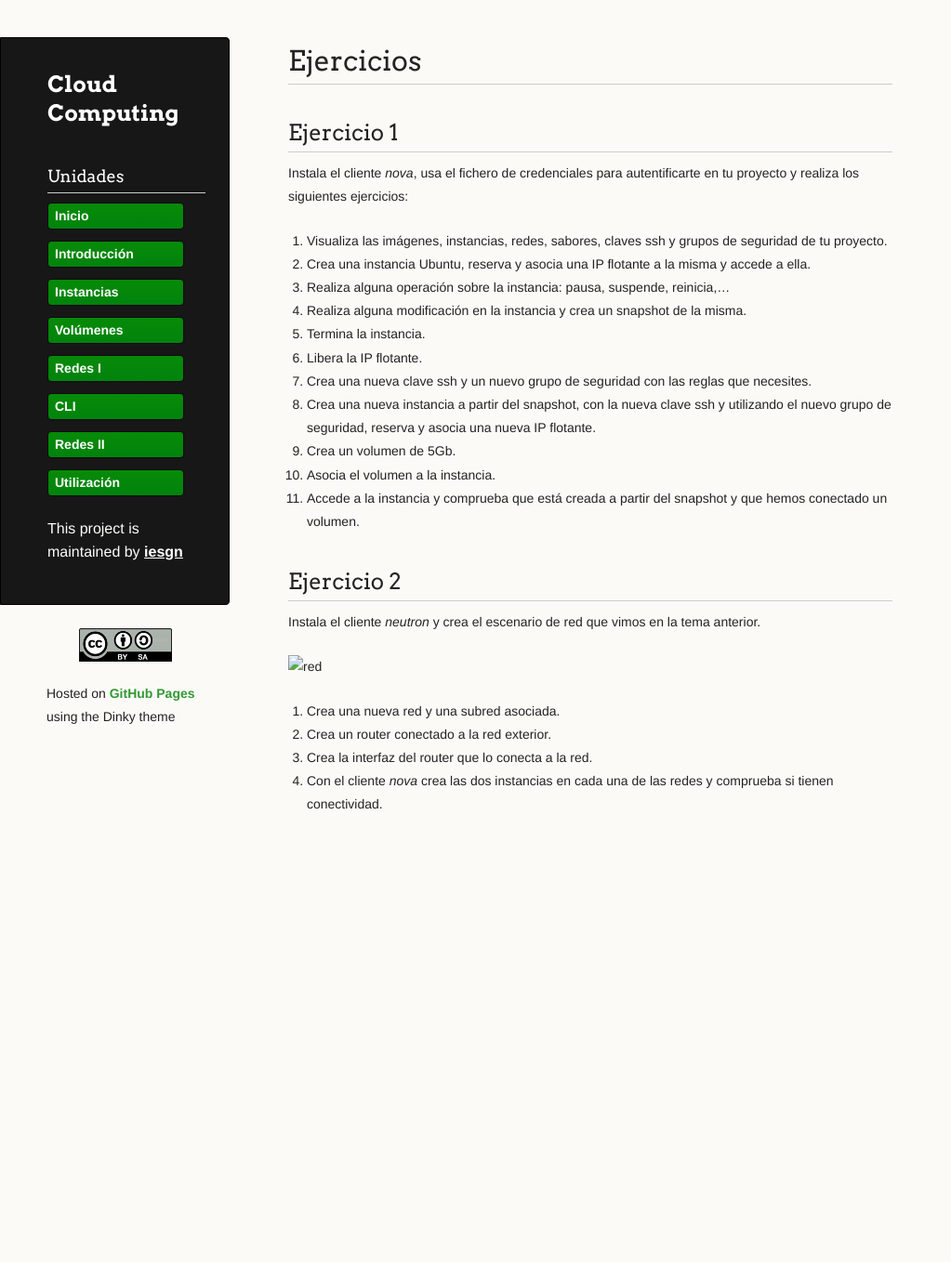
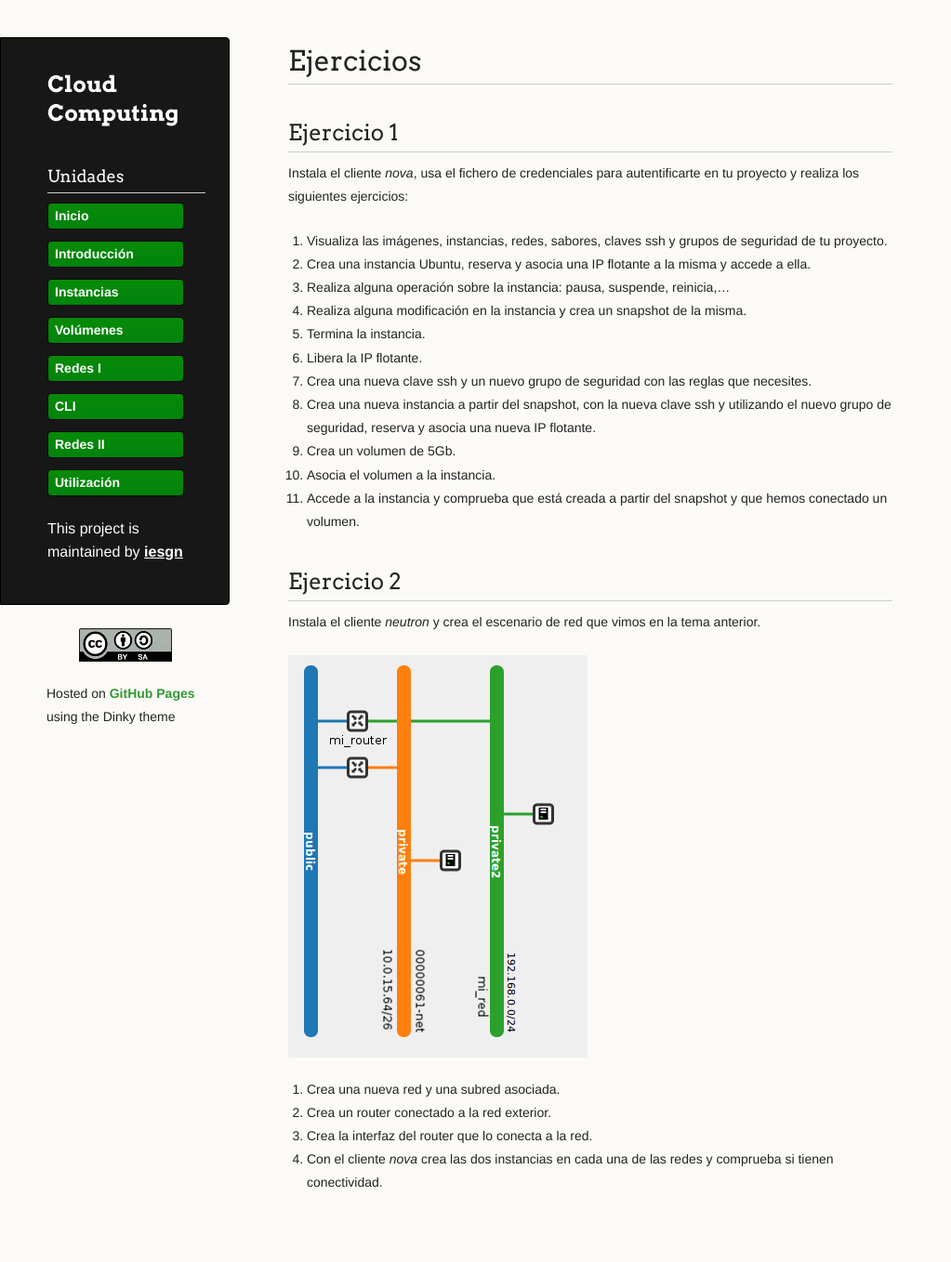
Before and after one commit to iesgn/cloud2, a Jekyll site: the page built from curso/u5/ejercicios.md, in a window 1280 px wide. Shown: the whole page at 93% size, without its empty margins (0-1023 px from the left). Built offline with Jekyll 4.4.1, drawn with Linux system fonts in a browser that asks for light colours; before the commit the page ends 951 px from its top, so only the background shows below that.

Commit message:
Ejercicios tema 5

```diff
--- a/curso/u5/ejercicios.md
+++ b/curso/u5/ejercicios.md
@@ -24,7 +24,7 @@ Instala el cliente *nova*, usa el fichero de credenciales para autentificarte en
 
 Instala el cliente *neutron* y crea el escenario de red que vimos en la tema anterior.
 
-![red](img/red3.png)
+![red](http://iesgn.github.io/cloud2/curso/u4/img/red3.png)
 
 1. Crea una nueva red y una subred asociada.
 2. Crea un router conectado a la red exterior.
```
